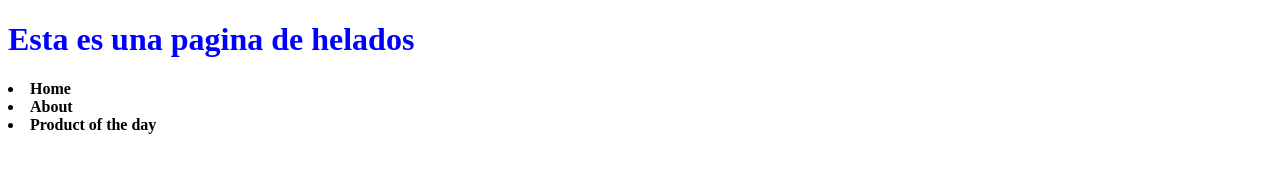
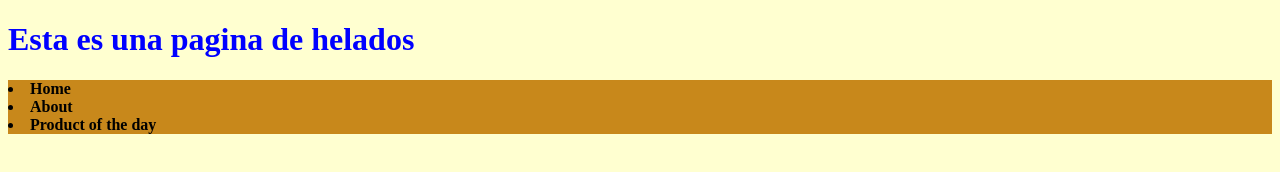
Before and after one commit to JorgeTeMa/madeinphone, a plain HTML site: page index.html in a window 1280 px wide. Drawn offline with Linux system fonts and the light colour scheme.

Commit message:
new changes Please enter the commit message for your changes. Lines starting

```diff
--- a/style.css
+++ b/style.css
@@ -2,7 +2,9 @@ h1 {
 	color: #0000ff;
 }
 .lista {
-	background_color: #ffffd0
-
+	background-color: #c8881b
+}
+body {
+	background-color: #ffffd0
 
 }
```
